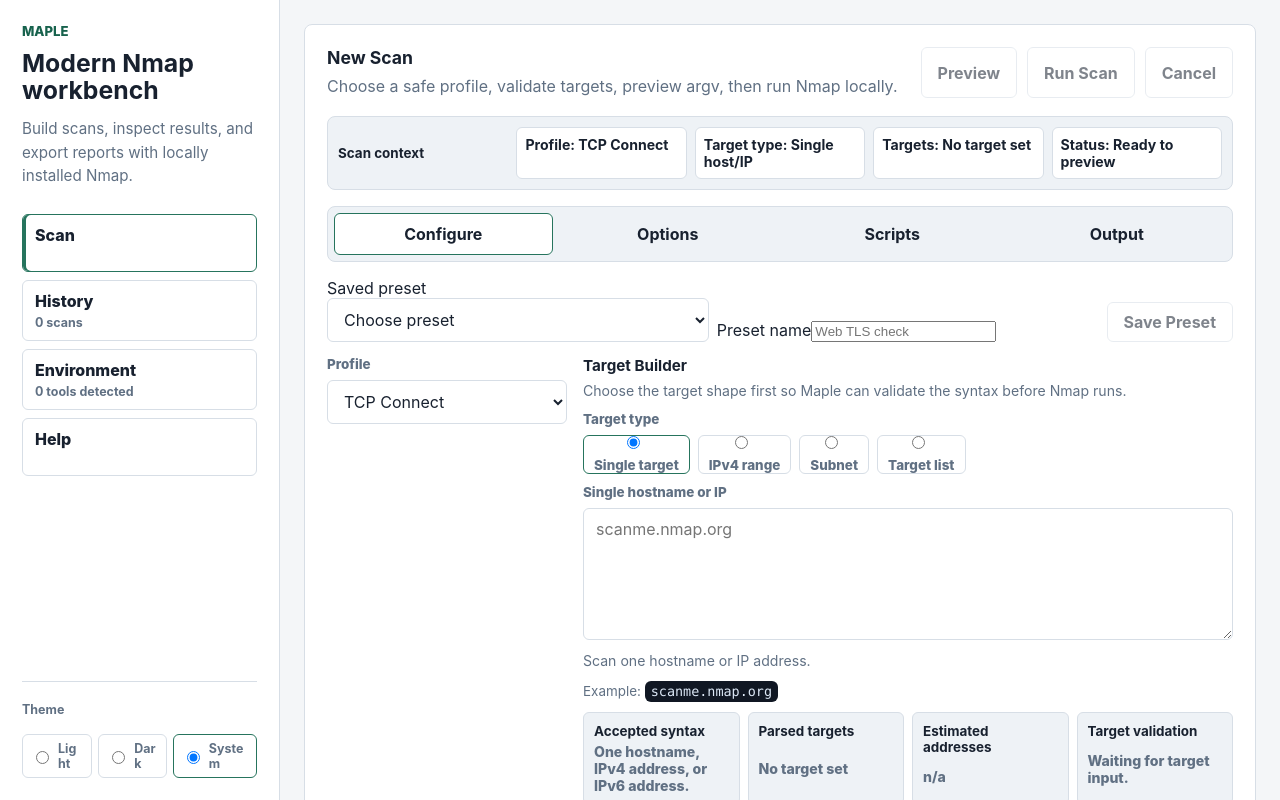
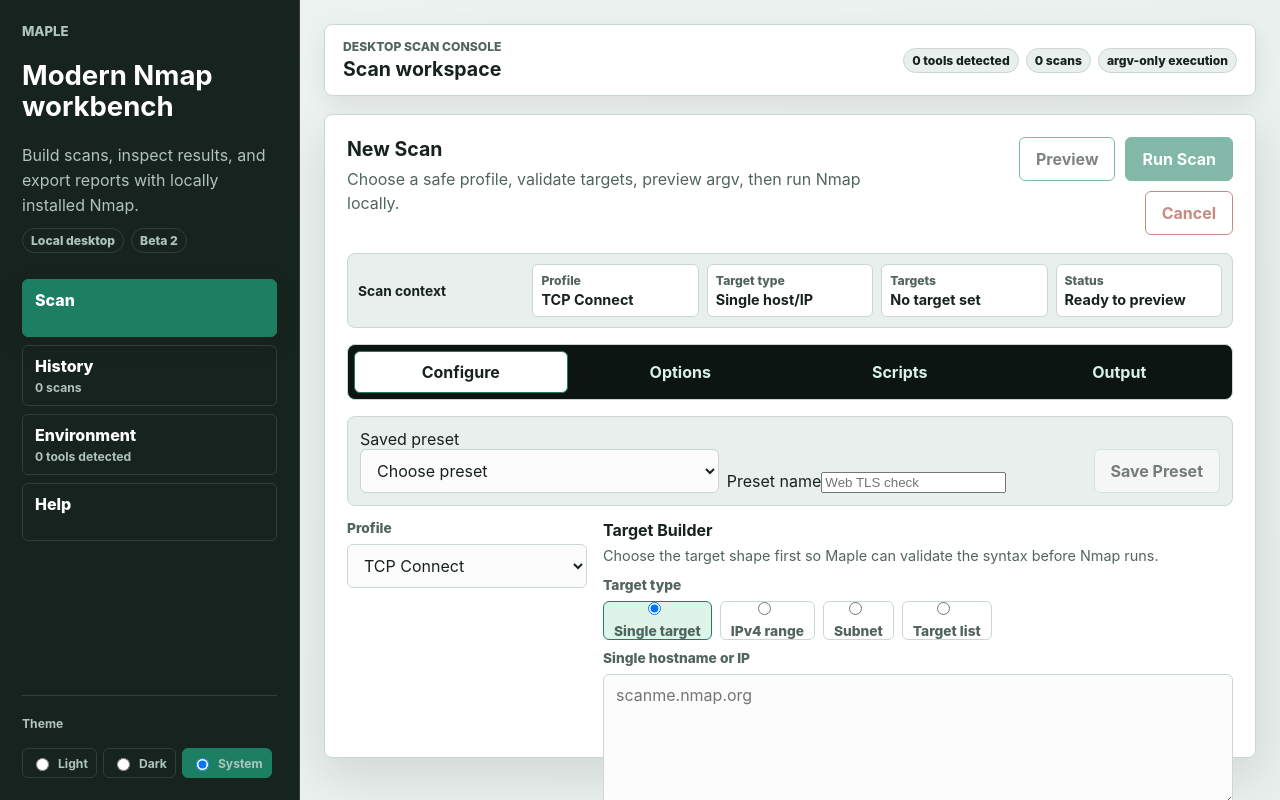
Before and after one commit to krisarmstrong/maple, a React (Vite) app in the folder frontend/: page / in a window 1280 px wide. Built offline with nearby package versions, Linux system fonts and the light colour scheme.

Commit message:
feat: redesign beta workbench shell

```diff
--- a/frontend/src/App.tsx
+++ b/frontend/src/App.tsx
@@ -54,12 +54,16 @@ export default function App(): React.JSX.Element {
   return (
     <main className="app-shell">
       <aside className="app-sidebar">
-        <div>
+        <div className="brand-panel">
           <p className="eyebrow">Maple</p>
           <h1>Modern Nmap workbench</h1>
           <p className="summary">
             Build scans, inspect results, and export reports with locally installed Nmap.
           </p>
+          <div className="app-badges">
+            <span>Local desktop</span>
+            <span>Beta 2</span>
+          </div>
         </div>
         <nav className="app-nav" aria-label="Maple sections">
           <NavButton activeView={activeView} id="scan" label="Scan" onSelect={setActiveView} />
@@ -86,6 +90,18 @@ export default function App(): React.JSX.Element {
       </aside>
 
       <div className="app-content">
+        <header className="app-topbar">
+          <div>
+            <span className="topbar-kicker">Desktop scan console</span>
+            <strong>{viewTitle(activeView)}</strong>
+          </div>
+          <div className="topbar-status">
+            <span>{statusText(state)}</span>
+            <span>{historyMeta(historyState)}</span>
+            <span>argv-only execution</span>
+          </div>
+        </header>
+
         {activeView === "scan" ? (
           <ScanWorkspace
             nmapPath={nmapPathFor(state)}
@@ -249,3 +265,16 @@ function historyMeta(state: HistoryState): string {
   }
   return `${state.records.length} ${state.records.length === 1 ? "scan" : "scans"}`;
 }
+
+function viewTitle(view: AppView): string {
+  if (view === "scan") {
+    return "Scan workspace";
+  }
+  if (view === "history") {
+    return "History and exports";
+  }
+  if (view === "environment") {
+    return "Environment";
+  }
+  return "Help and references";
+}
--- a/frontend/src/components/ScanWorkspace.tsx
+++ b/frontend/src/components/ScanWorkspace.tsx
@@ -1557,7 +1557,8 @@ function browserStorage(): Storage | undefined {
 function ContextMetric({ label, value }: { label: string; value: string }): React.JSX.Element {
   return (
     <div>
-      <strong>{`${label}: ${value}`}</strong>
+      <span>{label}</span>
+      <strong>{value}</strong>
     </div>
   );
 }
--- a/frontend/src/styles/app.css
+++ b/frontend/src/styles/app.css
@@ -4,6 +4,7 @@
 }
 
 .app-shell {
+  background: linear-gradient(135deg, var(--bg), var(--panel-subtle));
   display: grid;
   gap: var(--space-0);
   grid-template-columns: var(--layout-sidebar-width) minmax(0, 1fr);
@@ -12,8 +13,9 @@
 }
 
 .app-sidebar {
-  background: var(--panel);
-  border-right: var(--border-width) solid var(--border);
+  background: var(--color-sidebar);
+  border-right: var(--border-width) solid var(--color-sidebar-border);
+  color: var(--accent-contrast);
   display: grid;
   grid-template-rows: auto 1fr auto;
   min-height: var(--space-0);
@@ -25,14 +27,22 @@
 }
 
 .app-content {
+  display: grid;
+  grid-template-rows: auto minmax(0, 1fr);
+  gap: var(--space-12);
   min-height: var(--space-0);
   min-width: var(--space-0);
   overflow-y: auto;
   padding: var(--space-15);
 }
 
+.brand-panel {
+  display: grid;
+  gap: var(--space-8);
+}
+
 .eyebrow {
-  color: var(--accent-strong);
+  color: var(--color-sidebar-muted);
   font-size: var(--font-size-sm);
   font-weight: var(--font-weight-heading);
   letter-spacing: var(--space-0);
@@ -41,10 +51,70 @@
 }
 
 .summary {
-  color: var(--muted);
+  color: var(--color-sidebar-muted);
   font-size: var(--font-size-lg);
   line-height: var(--line-height-copy);
   margin-bottom: var(--space-0);
+}
+
+.app-badges {
+  display: flex;
+  flex-wrap: wrap;
+  gap: var(--space-6);
+}
+
+.app-badges span,
+.topbar-status span {
+  border: var(--border-width) solid var(--border);
+  border-radius: var(--radius-pill);
+  font-size: var(--font-size-xs);
+  font-weight: var(--font-weight-heading);
+  padding: var(--space-3) var(--space-7);
+}
+
+.app-badges span {
+  border-color: var(--color-sidebar-border);
+  color: var(--color-sidebar-muted);
+}
+
+.app-topbar {
+  align-items: center;
+  background: var(--panel-raised);
+  border: var(--border-width) solid var(--border);
+  border-radius: var(--radius-md);
+  box-shadow: var(--shadow-subtle);
+  display: flex;
+  gap: var(--space-11);
+  justify-content: space-between;
+  padding: var(--space-10) var(--space-12);
+}
+
+.app-topbar > div:first-child {
+  display: grid;
+  gap: var(--space-2);
+}
+
+.topbar-kicker {
+  color: var(--muted);
+  font-size: var(--font-size-xs);
+  font-weight: var(--font-weight-heading);
+  text-transform: uppercase;
+}
+
+.app-topbar strong {
+  font-size: var(--font-size-title);
+}
+
+.topbar-status {
+  display: flex;
+  flex-wrap: wrap;
+  gap: var(--space-6);
+  justify-content: flex-end;
+}
+
+.topbar-status span {
+  background: var(--panel-subtle);
+  color: var(--text);
 }
 
 .app-nav {
@@ -56,6 +126,9 @@
 
 .nav-button {
   align-items: start;
+  background: transparent;
+  border-color: var(--color-sidebar-border);
+  color: var(--accent-contrast);
   display: grid;
   gap: var(--space-3);
   justify-items: start;
@@ -67,7 +140,20 @@
 
 .nav-button[aria-current="page"] {
   border-color: var(--accent);
-  box-shadow: inset var(--focus-rail-width) var(--space-0) var(--space-0) var(--accent);
+  background: var(--accent);
+  box-shadow: var(--shadow-subtle);
+  color: var(--accent-contrast);
+}
+
+.nav-button:hover {
+  background: var(--color-sidebar-border);
+  border-color: var(--accent);
+  box-shadow: none;
+  transform: none;
+}
+
+.nav-button[aria-current="page"]:hover {
+  background: var(--accent);
 }
 
 .nav-button span {
@@ -76,20 +162,21 @@
 
 .nav-button small,
 .sidebar-footer span {
-  color: var(--muted);
+  color: var(--color-sidebar-muted);
   font-size: var(--font-size-xs);
   font-weight: var(--font-weight-label);
 }
 
 .sidebar-footer {
-  border-top: var(--border-width) solid var(--border);
+  border-top: var(--border-width) solid var(--color-sidebar-border);
   padding-top: var(--space-11);
 }
 
 .workspace {
-  background: var(--panel);
+  background: var(--panel-raised);
   border: var(--border-width) solid var(--border);
   border-radius: var(--radius-md);
+  box-shadow: var(--shadow-panel);
   margin: var(--space-0);
   padding: var(--space-14);
 }
@@ -125,8 +212,10 @@
 
 .tool-card {
   align-items: center;
+  background: var(--panel-raised);
   border: var(--border-width) solid var(--border);
   border-radius: var(--radius-md);
+  box-shadow: var(--shadow-inset);
   display: flex;
   gap: var(--space-12);
   justify-content: space-between;
@@ -177,9 +266,9 @@
 
 .theme-option {
   align-items: center;
-  border: var(--border-width) solid var(--border);
+  border: var(--border-width) solid var(--color-sidebar-border);
   border-radius: var(--radius-sm);
-  color: var(--muted);
+  color: var(--color-sidebar-muted);
   display: flex;
   font-size: var(--font-size-sm);
   font-weight: var(--font-weight-label);
@@ -188,8 +277,9 @@
 }
 
 .theme-option:has(input:checked) {
+  background: var(--accent);
   border-color: var(--accent);
-  color: var(--text);
+  color: var(--accent-contrast);
 }
 
 .scan-workspace {
@@ -214,7 +304,7 @@
 }
 
 .scan-context-strip div {
-  background: var(--panel);
+  background: var(--panel-raised);
   border: var(--border-width) solid var(--border);
   border-radius: var(--radius-sm);
   display: grid;
@@ -249,8 +339,10 @@
 }
 
 .help-panel {
+  background: var(--panel-raised);
   border: var(--border-width) solid var(--border);
   border-radius: var(--radius-md);
+  box-shadow: var(--shadow-inset);
   display: grid;
   gap: var(--space-9);
   padding: var(--space-12);
@@ -415,6 +507,7 @@
 }
 
 .option-catalog-group {
+  background: var(--panel-raised);
   border: var(--border-width) solid var(--border);
   border-radius: var(--radius-sm);
   display: grid;
@@ -515,12 +608,16 @@
 
 .preset-bar {
   align-items: end;
+  background: var(--panel-subtle);
+  border: var(--border-width) solid var(--border);
+  border-radius: var(--radius-md);
   display: grid;
   gap: var(--space-7);
   grid-template-columns: minmax(var(--size-preset-select-min), 1fr) minmax(
       var(--size-preset-name-min),
       1fr
     ) auto;
+  padding: var(--space-9);
 }
 
 .scan-grid {
@@ -566,6 +663,7 @@
 
 .target-mode-picker label {
   align-items: center;
+  background: var(--panel-raised);
   border: var(--border-width) solid var(--border);
   border-radius: var(--radius-sm);
   cursor: pointer;
@@ -575,6 +673,7 @@
 }
 
 .target-mode-picker label:has(input:checked) {
+  background: var(--color-success-surface);
   border-color: var(--accent);
   color: var(--text);
 }
@@ -648,8 +747,18 @@ textarea {
   resize: vertical;
 }
 
+.history-controls input:focus,
+.history-result-search input:focus,
+.custom-script-paths input:focus,
+.options-grid input:focus,
+select:focus,
+textarea:focus {
+  border-color: var(--accent);
+  box-shadow: var(--shadow-inset);
+}
+
 .scan-panel-tabs {
-  background: var(--panel-subtle);
+  background: var(--color-code-surface);
   border: var(--border-width) solid var(--border);
   border-radius: var(--radius-md);
   display: grid;
@@ -662,12 +771,13 @@ textarea {
 .scan-panel-tab {
   background: transparent;
   border-color: transparent;
+  color: var(--code-text);
   min-height: var(--size-tab-min);
   overflow-wrap: anywhere;
 }
 
 .scan-panel-tab[aria-current="page"] {
-  background: var(--panel);
+  background: var(--panel-raised);
   border-color: var(--accent);
   color: var(--text);
 }
@@ -686,7 +796,7 @@ textarea {
 }
 
 .option-group-tab[aria-pressed="true"] {
-  background: var(--panel);
+  background: var(--color-success-surface);
   border-color: var(--accent);
   color: var(--text);
 }
@@ -697,10 +807,14 @@ textarea {
 }
 
 .profile-summary {
-  color: var(--muted);
+  background: var(--warm-bg);
+  border: var(--border-width) solid var(--border);
+  border-radius: var(--radius-md);
+  color: var(--text);
   display: grid;
   gap: var(--space-5);
   margin-top: var(--space-8);
+  padding: var(--space-9);
 }
 
 .profile-summary p {
@@ -774,6 +888,7 @@ textarea {
 
 .option-toggle-grid label {
   align-items: center;
+  background: var(--panel-raised);
   border: var(--border-width) solid var(--border);
   border-radius: var(--radius-sm);
   display: flex;
@@ -807,6 +922,7 @@ textarea {
 
 .script-category-picker label {
   align-items: center;
+  background: var(--panel-raised);
   border: var(--border-width) solid var(--border);
   border-radius: var(--radius-sm);
   display: flex;
@@ -857,6 +973,7 @@ textarea {
 }
 
 .output-section {
+  background: var(--panel-raised);
   border: var(--border-width) solid var(--border);
   border-radius: var(--radius-sm);
   display: grid;
@@ -879,6 +996,7 @@ textarea {
 
 .argv-token {
   background: var(--code-bg);
+  border: var(--border-width) solid var(--color-sidebar-border);
   border-radius: var(--radius-sm);
   color: var(--code-text);
   font-family: var(--font-mono);
@@ -958,6 +1076,22 @@ textarea {
   margin-top: var(--space-11);
 }
 
+.scan-actions button:first-child,
+.header-actions button:first-child {
+  border-color: var(--accent);
+}
+
+.scan-actions button:nth-child(2) {
+  background: var(--accent);
+  border-color: var(--accent);
+  color: var(--accent-contrast);
+}
+
+.scan-actions button:nth-child(3) {
+  border-color: var(--warn-text);
+  color: var(--warn-text);
+}
+
 .workspace-header .scan-actions {
   flex-wrap: wrap;
   justify-content: flex-end;
@@ -965,7 +1099,7 @@ textarea {
 }
 
 .scan-log {
-  background: var(--panel-subtle);
+  background: var(--code-bg);
   border: var(--border-width) solid var(--border);
   border-radius: var(--radius-sm);
   display: grid;
@@ -974,6 +1108,8 @@ textarea {
   min-height: var(--size-scan-log-min);
   padding: var(--space-9);
   white-space: pre-wrap;
+  color: var(--code-text);
+  font-family: var(--font-mono);
 }
 
 .history-list {
@@ -982,11 +1118,20 @@ textarea {
 }
 
 .history-card {
+  background: var(--panel-raised);
   border: var(--border-width) solid var(--border);
   border-radius: var(--radius-md);
+  box-shadow: var(--shadow-inset);
   display: grid;
-  gap: var(--space-8);
-  padding: var(--space-10);
+  gap: var(--space-9);
+  padding: var(--space-11);
+}
+
+.history-card-header {
+  align-items: start;
+  display: flex;
+  gap: var(--space-10);
+  justify-content: space-between;
 }
 
 .history-card p {
@@ -994,7 +1139,7 @@ textarea {
   margin-bottom: var(--space-0);
 }
 
-.history-card code {
+.history-command {
   background: var(--code-bg);
   border-radius: var(--radius-sm);
   color: var(--code-text);
@@ -1003,8 +1148,23 @@ textarea {
   white-space: pre;
 }
 
-.history-card button {
-  justify-self: start;
+.history-card-actions {
+  align-items: start;
+  display: grid;
+  gap: var(--space-8);
+  grid-template-columns: minmax(0, 0.85fr) minmax(0, 1.4fr) auto;
+}
+
+.history-card-actions > div {
+  display: flex;
+  flex-wrap: wrap;
+  gap: var(--space-7);
+}
+
+.history-card-actions > button {
+  border-color: var(--warn-text);
+  color: var(--warn-text);
+  justify-self: end;
 }
 
 .history-profile {
@@ -1101,7 +1261,7 @@ textarea {
 }
 
 .history-host {
-  background: var(--panel);
+  background: var(--panel-raised);
   border: var(--border-width) solid var(--border);
   border-radius: var(--radius-sm);
   display: grid;
@@ -1162,7 +1322,8 @@ textarea {
 }
 
 .state-badge {
-  background: var(--border);
+  background: var(--panel-subtle);
+  border: var(--border-width) solid var(--border);
   border-radius: var(--radius-pill);
   color: var(--muted);
   font-size: var(--font-size-2xs);
@@ -1173,6 +1334,11 @@ textarea {
 .state-badge--good {
   background: var(--color-success-surface);
   color: var(--accent-strong);
+}
+
+.state-badge--warn {
+  background: var(--warn-bg);
+  color: var(--warn-text);
 }
 
 .report-preview {
@@ -1204,6 +1370,15 @@ textarea {
 
   .app-content {
     padding: var(--space-11);
+  }
+
+  .app-topbar {
+    align-items: stretch;
+    flex-direction: column;
+  }
+
+  .topbar-status {
+    justify-content: flex-start;
   }
 
   .app-nav {
@@ -1254,6 +1429,20 @@ textarea {
     grid-template-columns: 1fr;
   }
 
+  .history-card-header,
+  .history-card-actions {
+    align-items: stretch;
+    grid-template-columns: 1fr;
+  }
+
+  .history-card-header {
+    flex-direction: column;
+  }
+
+  .history-card-actions > button {
+    justify-self: stretch;
+  }
+
   .option-coverage-controls {
     align-items: stretch;
     grid-template-columns: 1fr;
--- a/frontend/src/styles/index.css
+++ b/frontend/src/styles/index.css
@@ -46,23 +46,46 @@ p {
 }
 
 button {
-  background: var(--panel);
+  background: var(--panel-raised);
   border: var(--border-width) solid var(--border);
   border-radius: var(--radius-sm);
   color: var(--text);
+  cursor: pointer;
   font: inherit;
   font-weight: var(--font-weight-control);
   min-height: var(--size-control-min);
   padding: var(--space-0) var(--space-11);
+  transition:
+    background-color 160ms ease,
+    border-color 160ms ease,
+    box-shadow 160ms ease,
+    transform 160ms ease;
 }
 
 button:hover {
-  border-color: var(--muted);
+  border-color: var(--accent);
+  box-shadow: var(--shadow-subtle);
+  transform: translateY(-1px);
+}
+
+button:focus-visible,
+input:focus-visible,
+select:focus-visible,
+textarea:focus-visible,
+summary:focus-visible {
+  outline: var(--focus-rail-width) solid var(--accent);
+  outline-offset: var(--space-2);
 }
 
 button:disabled {
   cursor: not-allowed;
   opacity: var(--opacity-disabled);
+  transform: none;
+}
+
+button:disabled:hover {
+  border-color: var(--border);
+  box-shadow: none;
 }
 
 code,
--- a/frontend/src/styles/theme.css
+++ b/frontend/src/styles/theme.css
@@ -1,32 +1,39 @@
 :root {
-  --color-canvas: #f4f6f8;
-  --color-surface: #ffffff;
-  --color-surface-subtle: #eef2f6;
-  --color-text: #18212f;
-  --color-text-muted: #607083;
-  --color-border: #d7dee6;
-  --color-accent: #26745d;
-  --color-accent-strong: #17624d;
-  --color-danger-surface: #fde4e2;
-  --color-danger-text: #9d2f25;
-  --color-success-surface: #dff4ea;
-  --color-code-surface: #101723;
-  --color-code-text: #dce8f6;
+  --color-canvas: #eef3f1;
+  --color-surface: #fbfcfb;
+  --color-surface-raised: #ffffff;
+  --color-surface-subtle: #e8efed;
+  --color-sidebar: #17231f;
+  --color-sidebar-muted: #afc4bc;
+  --color-sidebar-border: #2d4039;
+  --color-text: #17211f;
+  --color-text-muted: #51645f;
+  --color-border: #cad7d3;
+  --color-accent: #1d7f61;
+  --color-accent-strong: #126149;
+  --color-accent-contrast: #ffffff;
+  --color-warm: #b86b12;
+  --color-warm-surface: #fff0dc;
+  --color-danger-surface: #fde4df;
+  --color-danger-text: #9b2d1f;
+  --color-success-surface: #dff4e8;
+  --color-code-surface: #0d1513;
+  --color-code-text: #d8f2ea;
 
   --font-sans:
     Inter, ui-sans-serif, system-ui, -apple-system, BlinkMacSystemFont, "Segoe UI", sans-serif;
   --font-mono: "SFMono-Regular", Consolas, "Liberation Mono", Menlo, monospace;
 
-  --font-size-2xs: 0.76rem;
-  --font-size-xs: 0.78rem;
+  --font-size-2xs: 0.72rem;
+  --font-size-xs: 0.76rem;
   --font-size-sm: 0.82rem;
-  --font-size-md: 0.84rem;
-  --font-size-base: 0.88rem;
-  --font-size-body: 0.9rem;
-  --font-size-lg: 0.95rem;
-  --font-size-title: 1.1rem;
-  --font-size-brand: 1.55rem;
-  --font-size-brand-compact: 1.45rem;
+  --font-size-md: 0.86rem;
+  --font-size-base: 0.9rem;
+  --font-size-body: 0.94rem;
+  --font-size-lg: 1rem;
+  --font-size-title: 1.22rem;
+  --font-size-brand: 1.72rem;
+  --font-size-brand-compact: 1.52rem;
 
   --font-weight-control: 650;
   --font-weight-strong: 700;
@@ -62,8 +69,11 @@
 
   --border-width: 1px;
   --focus-rail-width: 3px;
+  --shadow-panel: 0 18px 48px rgb(13 21 19 / 12%);
+  --shadow-subtle: 0 8px 24px rgb(13 21 19 / 8%);
+  --shadow-inset: inset 0 1px 0 rgb(255 255 255 / 70%);
 
-  --size-control-min: 40px;
+  --size-control-min: 44px;
   --size-tab-min: 42px;
   --size-nav-min: 58px;
   --size-nav-min-compact: 52px;
@@ -81,7 +91,7 @@
   --size-chip-min: 32px;
   --size-app-viewport: 100vh;
 
-  --layout-sidebar-width: 280px;
+  --layout-sidebar-width: 300px;
   --layout-mobile-min-width: 320px;
   --layout-breakpoint-compact: 760px;
   --layout-full-span: 1 / -1;
@@ -96,12 +106,16 @@
 
   --bg: var(--color-canvas);
   --panel: var(--color-surface);
+  --panel-raised: var(--color-surface-raised);
   --panel-subtle: var(--color-surface-subtle);
   --text: var(--color-text);
   --muted: var(--color-text-muted);
   --border: var(--color-border);
   --accent: var(--color-accent);
   --accent-strong: var(--color-accent-strong);
+  --accent-contrast: var(--color-accent-contrast);
+  --warm: var(--color-warm);
+  --warm-bg: var(--color-warm-surface);
   --warn-bg: var(--color-danger-surface);
   --warn-text: var(--color-danger-text);
   --warning: var(--color-danger-text);
@@ -110,17 +124,27 @@
 }
 
 :root[data-theme="dark"] {
-  --color-canvas: #111720;
-  --color-surface: #192230;
-  --color-surface-subtle: #243044;
-  --color-text: #edf3f8;
-  --color-text-muted: #aab7c5;
-  --color-border: #334154;
-  --color-accent: #55b893;
-  --color-accent-strong: #8bd6b6;
-  --color-danger-surface: #4b2424;
-  --color-danger-text: #ffc7bf;
-  --color-success-surface: #214637;
-  --color-code-surface: #070b11;
-  --color-code-text: #dce8f6;
+  --color-canvas: #0f1514;
+  --color-surface: #17201e;
+  --color-surface-raised: #1e2a27;
+  --color-surface-subtle: #23312d;
+  --color-sidebar: #0a100f;
+  --color-sidebar-muted: #9bb1aa;
+  --color-sidebar-border: #20312d;
+  --color-text: #eef7f4;
+  --color-text-muted: #afc0bb;
+  --color-border: #344640;
+  --color-accent: #5bd1a5;
+  --color-accent-strong: #9af0cf;
+  --color-accent-contrast: #07110e;
+  --color-warm: #f2b15f;
+  --color-warm-surface: #3a2b17;
+  --color-danger-surface: #4b2421;
+  --color-danger-text: #ffc5bd;
+  --color-success-surface: #214a38;
+  --color-code-surface: #070c0b;
+  --color-code-text: #d8f2ea;
+  --shadow-panel: 0 18px 54px rgb(0 0 0 / 28%);
+  --shadow-subtle: 0 8px 28px rgb(0 0 0 / 20%);
+  --shadow-inset: inset 0 1px 0 rgb(255 255 255 / 8%);
 }
```
Also changed, not shown: frontend/src/components/ScanHistoryList.tsx (+18 -1 lines), 2 other files (tests, documents, lock files or other folders).
